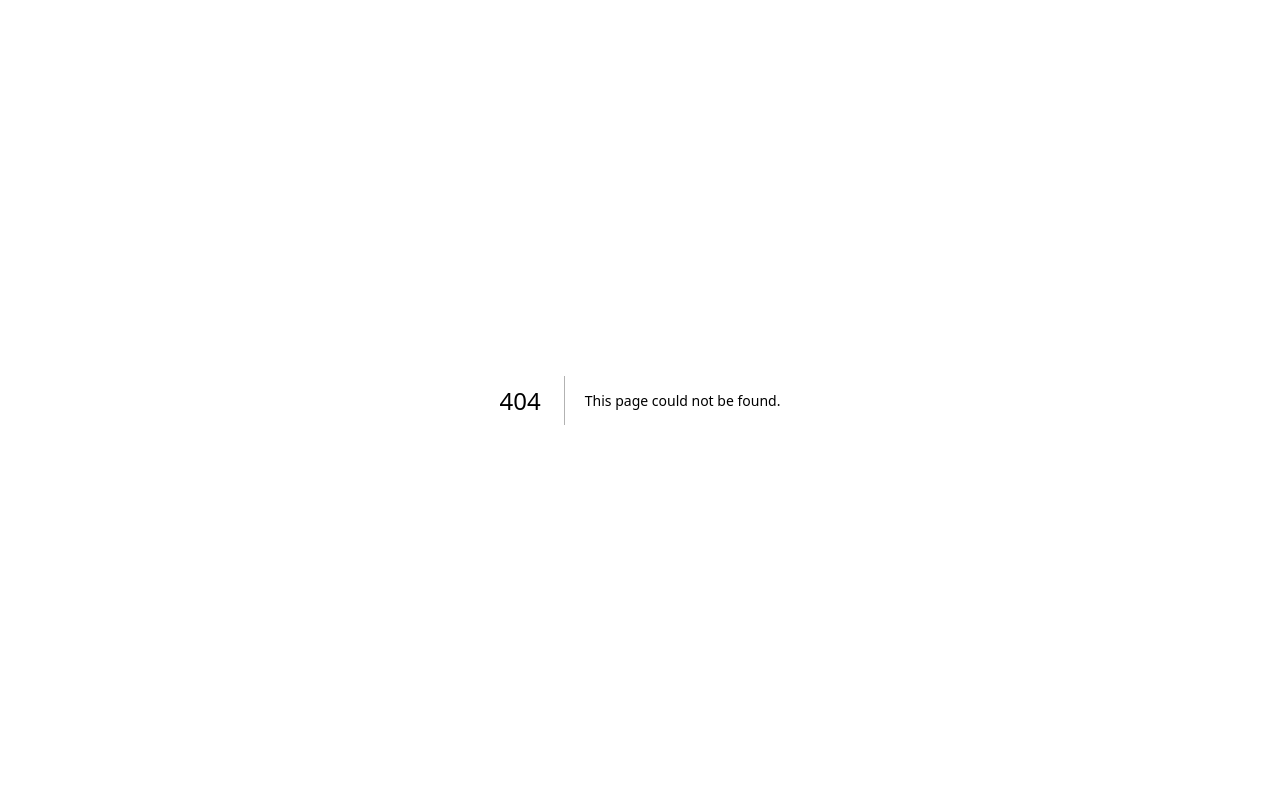
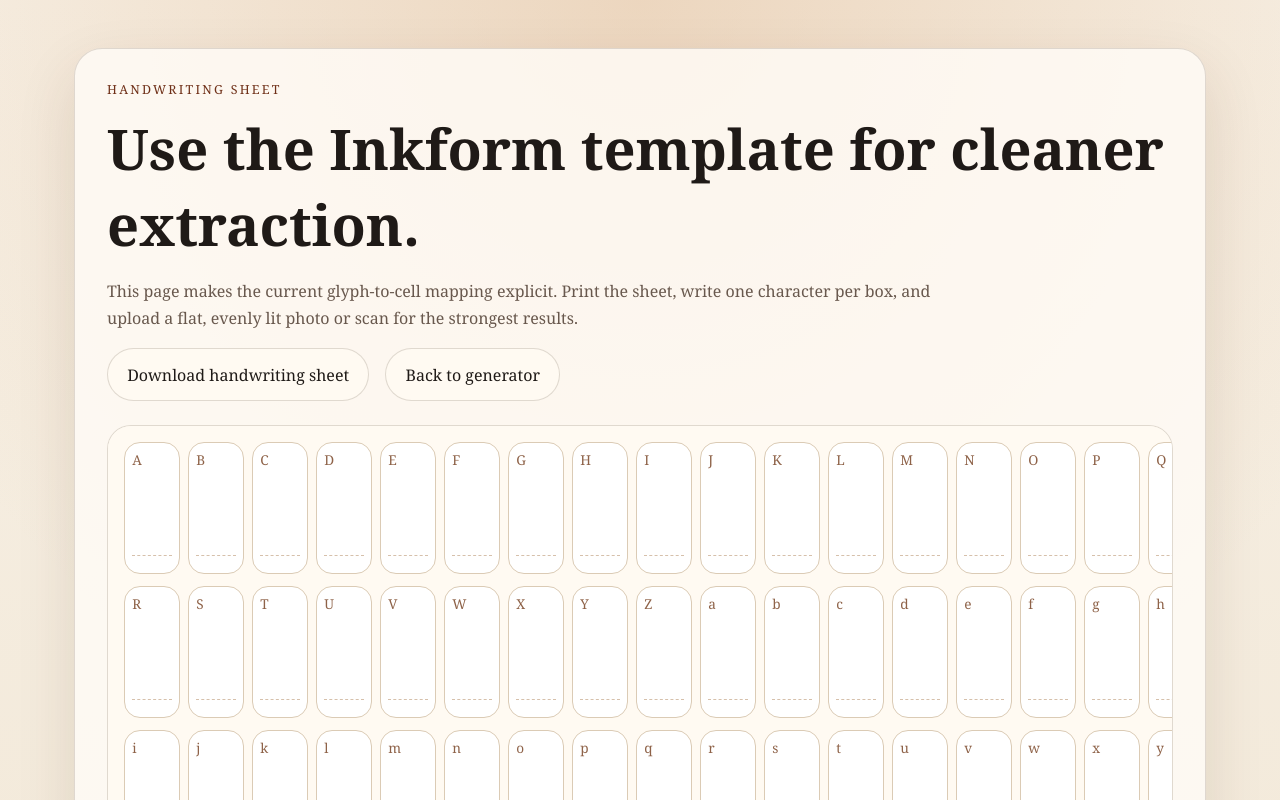
Before and after one commit to branchwag/inkform, a Next.js app in the folder frontend/: page /template in a window 1280 px wide. Before the commit this address had no page. Shown: the top 800 px of the page. Built offline with nearby package versions, Linux system fonts and the light colour scheme.

Commit message:
Shift main flow to freeform handwriting uploads

```diff
--- /dev/null
+++ b/frontend/src/app/template/page.tsx
@@ -0,0 +1,104 @@
+import Link from "next/link";
+import { TemplateDownload } from "../../components/template-download";
+import { chunkGlyphs, latinExtendedGlyphs, templateColumns } from "../../lib/script-pack";
+
+const rows = chunkGlyphs(latinExtendedGlyphs, templateColumns);
+
+export default function TemplatePage() {
+  return (
+    <main style={{ maxWidth: "1180px", margin: "0 auto", padding: "3rem 1.5rem 4rem" }}>
+      <section
+        style={{
+          background: "var(--surface)",
+          border: "1px solid var(--border)",
+          borderRadius: "28px",
+          boxShadow: "0 24px 60px var(--shadow)",
+          padding: "2rem"
+        }}
+      >
+        <p
+          style={{
+            margin: 0,
+            letterSpacing: "0.18em",
+            textTransform: "uppercase",
+            color: "var(--accent-deep)",
+            fontSize: "0.78rem"
+          }}
+        >
+          Handwriting sheet
+        </p>
+        <h1 style={{ margin: "0.75rem 0 1rem", fontSize: "clamp(2rem, 5vw, 3.5rem)" }}>
+          Use the Inkform template for cleaner extraction.
+        </h1>
+        <p style={{ marginTop: 0, color: "var(--muted)", lineHeight: 1.7, maxWidth: "52rem" }}>
+          This page makes the current glyph-to-cell mapping explicit. Print the sheet, write one
+          character per box, and upload a flat, evenly lit photo or scan for the strongest results.
+        </p>
+        <div style={{ display: "flex", gap: "1rem", flexWrap: "wrap", marginBottom: "1.5rem" }}>
+          <TemplateDownload />
+          <Link
+            href="/"
+            style={{
+              padding: "0.9rem 1.2rem",
+              borderRadius: "999px",
+              border: "1px solid var(--border)",
+              background: "var(--surface-strong)"
+            }}
+          >
+            Back to generator
+          </Link>
+        </div>
+
+        <div
+          style={{
+            display: "grid",
+            gap: "0.75rem",
+            background: "#fffaf2",
+            border: "1px solid var(--border)",
+            borderRadius: "24px",
+            padding: "1rem",
+            overflowX: "auto"
+          }}
+        >
+          {rows.map((row, rowIndex) => (
+            <div
+              key={`row-${rowIndex}`}
+              style={{
+                display: "grid",
+                gridTemplateColumns: `repeat(${templateColumns}, minmax(56px, 1fr))`,
+                gap: "0.5rem",
+                minWidth: "1020px"
+              }}
+            >
+              {row.map((glyph) => (
+                <div
+                  key={`${rowIndex}-${glyph}`}
+                  style={{
+                    height: "132px",
+                    borderRadius: "16px",
+                    border: "1px solid #dbcbb5",
+                    background: "white",
+                    padding: "0.45rem",
+                    display: "flex",
+                    flexDirection: "column",
+                    justifyContent: "space-between"
+                  }}
+                >
+                  <span style={{ color: "#8e6248", fontSize: "0.85rem" }}>
+                    {glyph === " " ? "space" : glyph}
+                  </span>
+                  <div
+                    style={{
+                      borderBottom: "1px dashed #d6c0ab",
+                      marginBottom: "0.65rem"
+                    }}
+                  />
+                </div>
+              ))}
+            </div>
+          ))}
+        </div>
+      </section>
+    </main>
+  );
+}
--- a/frontend/src/components/generator-workbench.tsx
+++ b/frontend/src/components/generator-workbench.tsx
@@ -139,13 +139,13 @@
           Upload your handwriting and preview what it could become.
         </h2>
         <p style={{ color: "var(--muted)", lineHeight: 1.7, margin: 0 }}>
-          Start with a clean photo or scan of your handwriting sheet. Inkform checks the sample,
-          builds a matching character set, and prepares a downloadable result.
+          Start with any clear photo or scan of your handwriting. Inkform checks the sample,
+          pulls out stroke information, and prepares a downloadable result.
         </p>
       </div>
 
       <label style={{ display: "grid", gap: "0.5rem" }}>
-        <span>Upload your handwriting sheet</span>
+        <span>Upload a handwriting photo</span>
         <input ref={fileInputRef} type="file" accept="image/*" onChange={handleFileChange} />
       </label>
 
--- /dev/null
+++ b/frontend/src/components/template-download.tsx
@@ -0,0 +1,37 @@
+"use client";
+
+import { buildTemplateSvg } from "../lib/script-pack";
+
+type TemplateDownloadProps = {
+  label?: string;
+};
+
+export function TemplateDownload({ label = "Download handwriting sheet" }: TemplateDownloadProps) {
+  function handleDownload() {
+    const svg = buildTemplateSvg();
+    const blob = new Blob([svg], { type: "image/svg+xml;charset=utf-8" });
+    const objectUrl = URL.createObjectURL(blob);
+    const anchor = document.createElement("a");
+    anchor.href = objectUrl;
+    anchor.download = "inkform-handwriting-sheet.svg";
+    anchor.click();
+    URL.revokeObjectURL(objectUrl);
+  }
+
+  return (
+    <button
+      type="button"
+      onClick={handleDownload}
+      style={{
+        padding: "0.9rem 1.2rem",
+        borderRadius: "999px",
+        border: "1px solid var(--border)",
+        background: "var(--surface-strong)",
+        color: "var(--foreground)",
+        cursor: "pointer"
+      }}
+    >
+      {label}
+    </button>
+  );
+}
--- /dev/null
+++ b/frontend/src/lib/script-pack.ts
@@ -0,0 +1,68 @@
+export const templateColumns = 17;
+export const templateRows = 7;
+
+export const latinExtendedGlyphs = [
+  ..."ABCDEFGHIJKLMNOPQRSTUVWXYZ",
+  ..."abcdefghijklmnopqrstuvwxyz",
+  ..."0123456789",
+  ..." .,;:!?'-_\"()[]{}@/#&%+*=<>",
+  ..."ÄÖÜäöüßÀÁÂÃÅÆÇÈÉÊËÌÍÎÏÑÒÓÔÕØÙÚÛÝ",
+  ..."àáâãåæçèéêëìíîïñòóôõøùúûýÿ"
+] as const;
+
+export function chunkGlyphs<T>(items: readonly T[], size: number): T[][] {
+  const rows: T[][] = [];
+  for (let index = 0; index < items.length; index += size) {
+    rows.push([...items.slice(index, index + size)]);
+  }
+  return rows;
+}
+
+export function buildTemplateSvg(): string {
+  const width = 1400;
+  const height = 1900;
+  const padding = 70;
+  const cellWidth = 74;
+  const cellHeight = 210;
+  const rows = chunkGlyphs(latinExtendedGlyphs, templateColumns);
+
+  const title = "Inkform Handwriting Sheet";
+  const subtitle = "Write one character per box using the printed guide below.";
+
+  const cells = rows
+    .map((row, rowIndex) =>
+      row
+        .map((glyph, columnIndex) => {
+          const x = padding + columnIndex * cellWidth;
+          const y = 220 + rowIndex * cellHeight;
+          const baselineY = y + 156;
+          const glyphLabel = escapeSvg(glyph === " " ? "space" : glyph);
+
+          return [
+            `<rect x="${x}" y="${y}" width="${cellWidth - 8}" height="${cellHeight - 16}" rx="12" ry="12" fill="white" stroke="#d8c8b3" stroke-width="2"/>`,
+            `<line x1="${x + 12}" y1="${baselineY}" x2="${x + cellWidth - 20}" y2="${baselineY}" stroke="#d8c8b3" stroke-width="1.5" stroke-dasharray="6 6"/>`,
+            `<text x="${x + 10}" y="${y + 24}" font-size="16" fill="#8e6248" font-family="Georgia, serif">${glyphLabel}</text>`
+          ].join("");
+        })
+        .join("")
+    )
+    .join("");
+
+  return `<?xml version="1.0" encoding="UTF-8"?>
+<svg xmlns="http://www.w3.org/2000/svg" width="${width}" height="${height}" viewBox="0 0 ${width} ${height}">
+  <rect width="100%" height="100%" fill="#f7f0e5"/>
+  <text x="${padding}" y="96" font-size="42" fill="#472b1f" font-family="Georgia, serif">${title}</text>
+  <text x="${padding}" y="134" font-size="22" fill="#745d50" font-family="Georgia, serif">${subtitle}</text>
+  <text x="${padding}" y="168" font-size="18" fill="#745d50" font-family="Georgia, serif">Use dark ink, keep each character centered, and photograph the page flat.</text>
+  ${cells}
+</svg>`;
+}
+
+function escapeSvg(value: string): string {
+  return value
+    .replaceAll("&", "&amp;")
+    .replaceAll("<", "&lt;")
+    .replaceAll(">", "&gt;")
+    .replaceAll('"', "&quot;")
+    .replaceAll("'", "&apos;");
+}
```
Also changed, not shown: frontend/src/app/page.tsx (+3 -4 lines), 2 other files (tests, documents, lock files or other folders).
